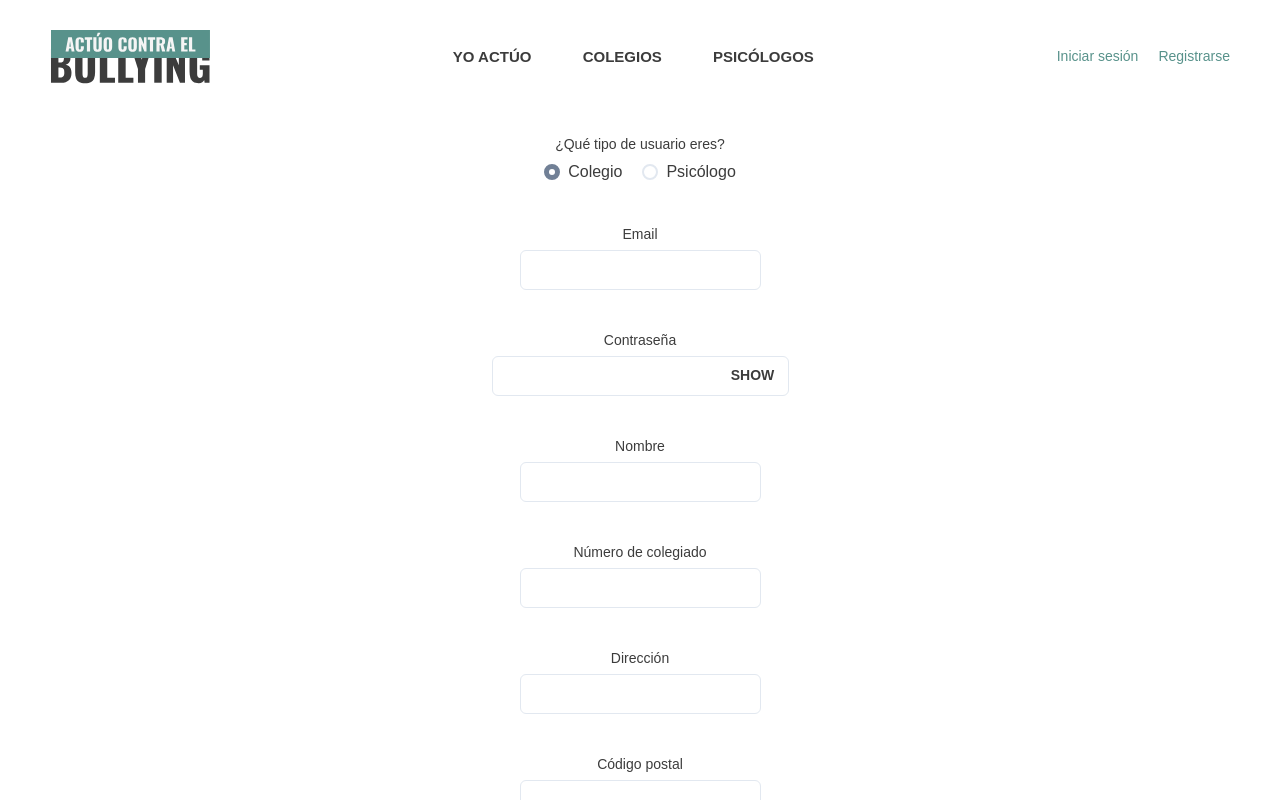
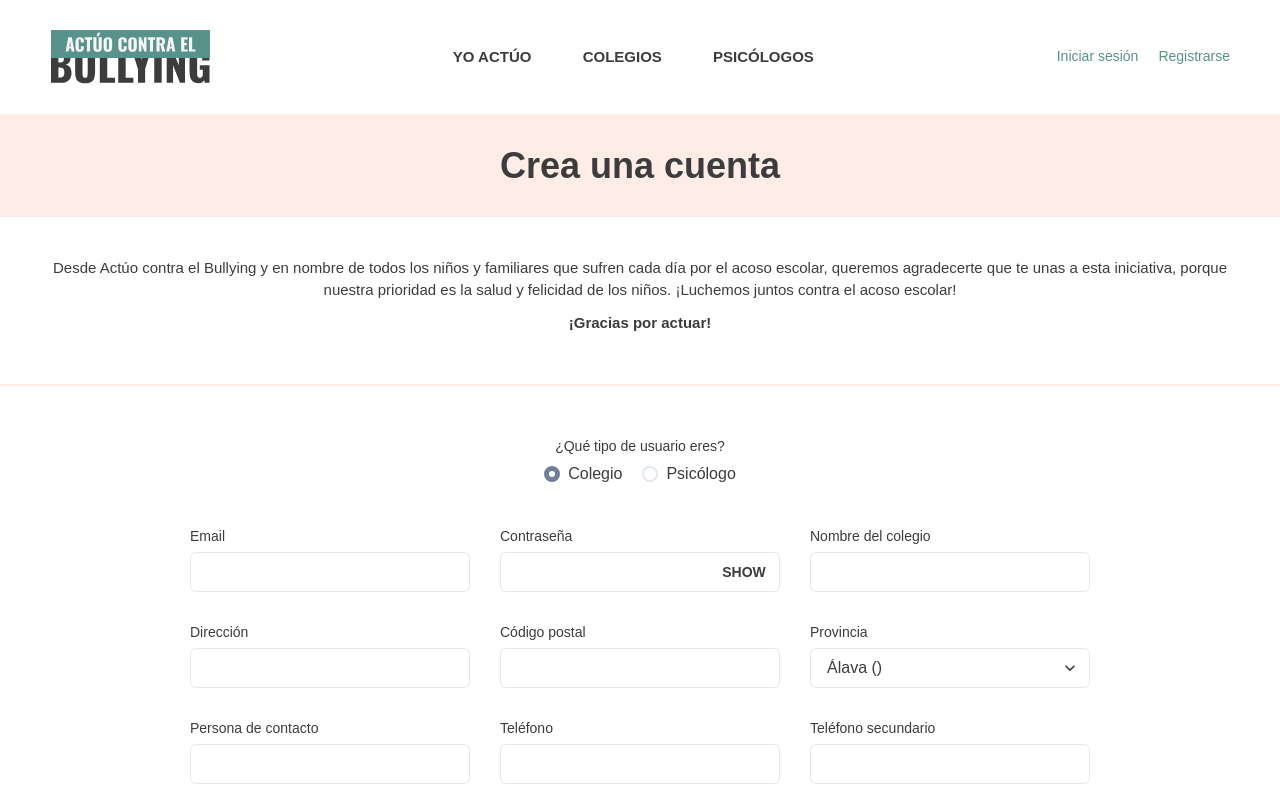
Before and after one commit to esterfrontend/capstone-client, a React (Create React App) app: page /registrarse in a window 1280 px wide. Both pictures are taken after a click on the label "Colegio". Shown: the top 800 px of the page. Built offline with nearby package versions, Linux system fonts and the light colour scheme.

Commit message:
Crea formulario de signup

```diff
--- a/src/Components/CreateCaseForm/CreateCaseForm.jsx
+++ b/src/Components/CreateCaseForm/CreateCaseForm.jsx
@@ -20,17 +20,18 @@ const CreateCaseForm = () => {
     })
 
     const [isAnonymous, setIsAnonymous] = useState(true)
+    const [placesValues, setPlacesValuess] = useState('')
 
     const toast = useToast()
     const navigate = useNavigate()
 
-    // let placesValues = "";
-
     const onChange = (e) => {
         const { name, value } = e.target
-        // if (name === 'place') {
-        //     placesValues = value + ', ' + placesValues ;
-        // }
+
+        if (name === 'place') {
+            console.log('checked', e.target.checked)
+            setPlacesValuess(value + ' - ' + placesValues)
+        }
 
         if(name === 'anonymous') {
             let boolIsAnonymous = (value === 'true')
@@ -39,6 +40,8 @@ const CreateCaseForm = () => {
 
         setCaseData({ ...caseData, [name]: value })
     }
+
+    console.log(placesValues)
 
 
     const onSubmit = async (e) => {
--- a/src/Components/SignupForm/SignupForm.jsx
+++ b/src/Components/SignupForm/SignupForm.jsx
@@ -1,21 +1,13 @@
-import CustomForm from '../../Components/CustomForm/CustomForm';
 import { Box, Text } from "@chakra-ui/react"
 import FieldForm from '../FieldForm/FieldForm';
-import SIGNUP_INPUTS from '../../const/signupInputs'
 
-const SignupForm = ({onSubmit}) => {
-    return ( <>
-        <CustomForm onSubmit={onSubmit} buttonText="Enviar" maxW={'1000px'} margin={'0 auto'}>
-            { SIGNUP_INPUTS.map((input, index) => {
-                return (
-                    <Box key={index}>
-                        <Text fontSize={'14px'} marginTop={'20px'} marginBottom={'5px'}>{input.text}</Text>
-                        <FieldForm input={input} options={input.options}/>
-                    </Box>
-                )
-            })}
-        </CustomForm>
-    </>)
+const SignupForm = ({onChange, input, index}) => {
+    return (
+        <Box key={index}>
+            <Text fontSize={'14px'} marginTop={'20px'} marginBottom={'5px'}>{input.text}</Text>
+            <FieldForm onChange={onChange} input={input} options={input.options}/>
+        </Box>
+    )
 }
 
 export default SignupForm
--- a/src/const/signupInputs.jsx
+++ b/src/const/signupInputs.jsx
@@ -1,7 +1,6 @@
 import PROVINCES from '../const/provinces'
 
-const SIGNUP_INPUTS = [
-    {
+export const ROLE_INPUTS = {
     type: 'radiobutton',
     name: 'role',
     placeholder: '',
@@ -18,7 +17,9 @@ const SIGNUP_INPUTS = [
             }
         ]
     }
-    },
+}
+
+const SIGNUP_INPUTS = [
     {
         type: 'email',
         name: 'email',
@@ -34,12 +35,20 @@ const SIGNUP_INPUTS = [
     {
         name: 'name',
         placeholder: '',
-        text: 'Nombre',
+        text: 'Nombre y apellidos',
+        role: 'profesional'
+    },
+    {
+        name: 'name',
+        placeholder: '',
+        text: 'Nombre del colegio',
+        role: 'colegio'
     },
     {
         name: 'registrationNumber',
         placeholder: '',
-        text: 'Número de colegiado',
+        text: 'Número de colegiado (será comprobado)',
+        role: 'profesional'
     },
     {
         name: 'address',
@@ -64,6 +73,7 @@ const SIGNUP_INPUTS = [
         name: 'contactPerson',
         placeholder: '',
         text: 'Persona de contacto',
+        role: 'colegio'
     },
     {
         name: 'phone',
@@ -74,6 +84,7 @@ const SIGNUP_INPUTS = [
         name: 'phoneSecondary',
         placeholder: '',
         text: 'Teléfono secundario',
+        role: 'colegio'
     }
 ]
 
--- a/src/pages/SignupPage/SignupPage.jsx
+++ b/src/pages/SignupPage/SignupPage.jsx
@@ -1,9 +1,14 @@
 import React, { useEffect, useState } from "react"
 import authService from "../../services/auth.service"
-import { useToast } from "@chakra-ui/react"
+import MainHeading from '../../Components/MainHeading/MainHeading';
+import TextBlock from '../../Components/TextBlock/TextBlock';
+import { Box, Flex, Grid, Text, useToast } from "@chakra-ui/react"
 import { useNavigate } from "react-router-dom"
-import CustomForm from "../../Components/CustomForm/CustomForm"
 import SignupForm from "../../Components/SignupForm/SignupForm"
+import FieldForm from "../../Components/FieldForm/FieldForm"
+import { ROLE_INPUTS } from "../../const/signupInputs"
+import SIGNUP_INPUTS from '../../const/signupInputs'
+import SubmitButton from "../../Components/SubmitButton/SubmitButton"
 
 const SignupPage = () => {
     const [userData, setUserData] = useState({
@@ -18,14 +23,20 @@ const SignupPage = () => {
         contactPerson: '',
         phone: '',
         phoneSecondary: '',
-        professional: null
+        professional: ''
     })
+
+    const [roleValue, setRoleValue] = useState('')
 
     const toast = useToast()
     const navigate = useNavigate()
 
     const onChange = (e) => {
         const { name, value } = e.target
+        console.log(name, value)
+        if(name === 'role') {
+            setRoleValue(value)
+        }
         setUserData({ ...userData, [name]: value })
     }
 
@@ -47,11 +58,54 @@ const SignupPage = () => {
     }
 
     return (
-        <SignupForm
-            onChange={onChange}
-            onSubmit={onSubmit}
-            buttonText="Crear cuenta"
-        />
+        <>
+            <MainHeading>
+                Crea una cuenta
+            </MainHeading>
+            <TextBlock>
+                <p>Desde Actúo contra el Bullying y en nombre de todos los niños y familiares que sufren cada día por el acoso escolar, queremos agradecerte que te unas a esta iniciativa, porque nuestra prioridad es la salud y felicidad de los niños. ¡Luchemos juntos contra el acoso escolar!</p>
+                <p><strong>¡Gracias por actuar!</strong></p>
+            </TextBlock>
+
+            <Flex as='form' onSubmit={onSubmit} direction={'column'} gap={'20px'} alignItems={'center'} maxW={'1000px'} margin={'0 auto 50px'} padding={'0 50px'}>
+                <Box textAlign={'center'}>
+                    <Text fontSize={'14px'} marginTop={'20px'} marginBottom={'5px'}>¿Qué tipo de usuario eres?</Text>
+                    <FieldForm onChange={onChange}
+                        input={ROLE_INPUTS}
+                        options={ROLE_INPUTS.options}
+                    />
+                </Box>
+
+                { roleValue ? (
+                    <Grid  templateColumns={[
+                            "repeat(1, 1fr)",
+                            "repeat(2, 1fr)",
+                            "repeat(3, 1fr)",
+                            "repeat(3, 1fr)",
+                        ]}
+                        gap={'10px 30px'}
+                    >
+                        {SIGNUP_INPUTS.map((input, index) => {
+                            if( input.role === roleValue || !input.role) {
+                                return (
+                                    <Box w={'100%'}>
+                                        <SignupForm onChange={onChange} input={input} index={index} />
+                                    </Box>
+                                )
+                            }
+                        })}
+                    </Grid>
+                ) : <></> }
+
+                { roleValue === 'colegio' ? (
+                    <h2>Elige psicólogo</h2>
+                ) : <></> }
+
+                { roleValue ? (
+                    <SubmitButton text='Enviar' type="submit"/>
+                ) : <></> }
+            </Flex>
+        </>
     )
 }
 
```
Lines whose indentation alone changed are shown as unchanged.
